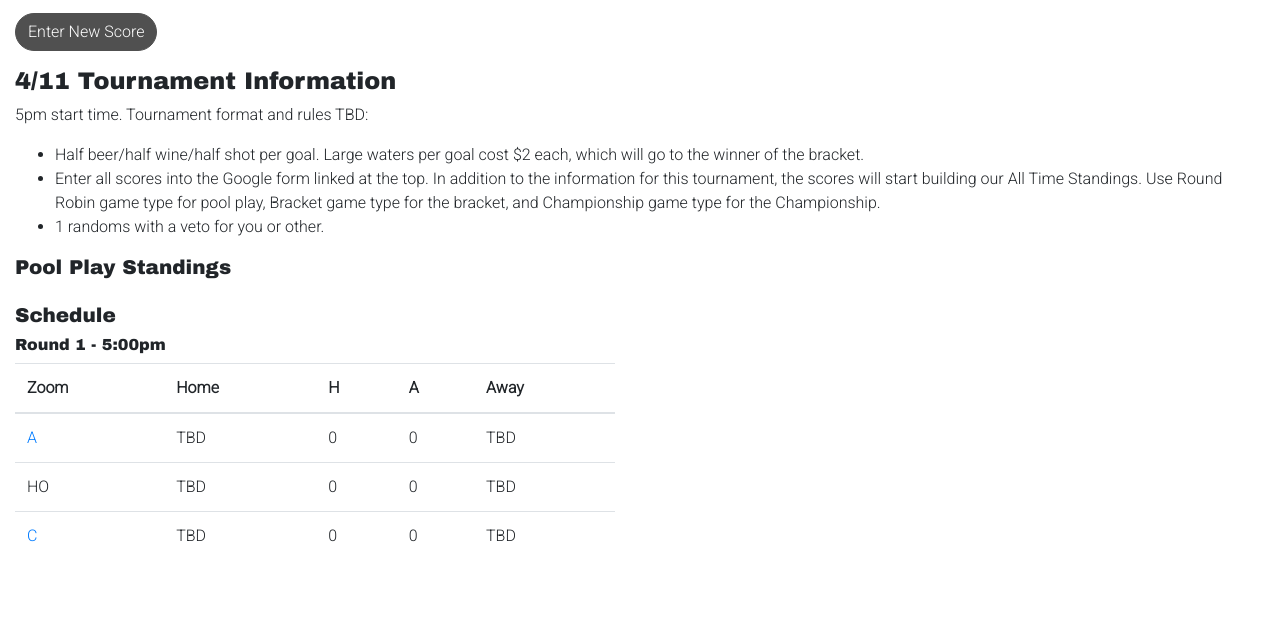
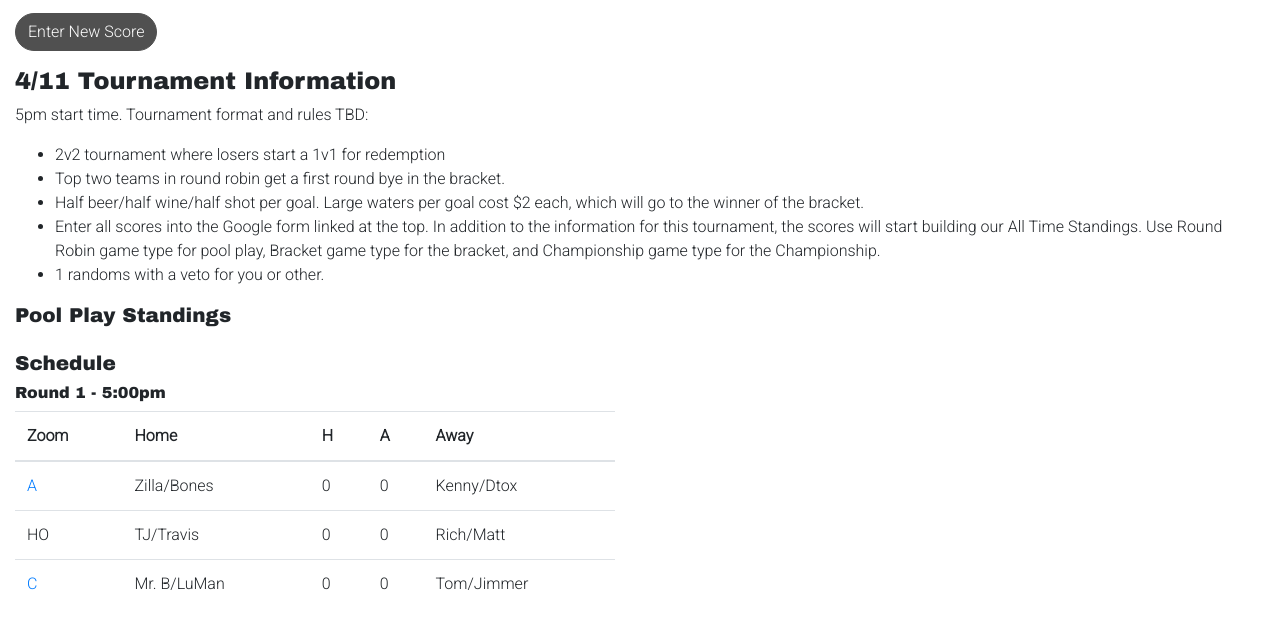
Before and after one commit to rmcarder/AMBFHL, a website: page index.html in a window 1280 px wide. Shown: the part 171-800 px from the top of the page. Drawn offline with nearby package versions, Linux system fonts and the light colour scheme; no server answers.

Commit message:
matchups

```diff
--- a/index.html
+++ b/index.html
@@ -124,6 +124,8 @@
         <h4>4/11 Tournament Information</h4>
         <p>5pm start time. Tournament format and rules TBD:</p>
         <ul>
+          <li>2v2 tournament where losers start a 1v1 for redemption</li>
+          <li>Top two teams in round robin get a first round bye in the bracket.</li>
           <li>Half beer/half wine/half shot per goal. Large waters per goal cost $2 each, which will go to the winner of the bracket.</li>
           <li>Enter all scores into the Google form linked at the top. In addition to the information for this tournament, the scores will start building our All Time Standings. Use Round Robin game type for pool play, Bracket game type for the bracket, and Championship game type for the Championship.</li>
           <li>1 randoms with a veto for you or other.</li>
@@ -155,28 +157,29 @@
     <tbody>
       <tr>
         <td><a href='https://wpfund.zoom.us/j/736355792'>A</a></td>
-        <td>TBD</td>
+        <td>Zilla/Bones</td>
         <td>0</td>
         <td>0</td>
-        <td>TBD</td>
+        <td>Kenny/Dtox</td>
 
       </tr>
       <tr>
    <td>HO</td>
-        <td>TBD</td>
+        <td>TJ/Travis</td>
         <td>0</td>
         <td>0</td>
-        <td>TBD</td>
+        <td>Rich/Matt</td>
 
       </tr>
       <tr>
      <td><a href='https://wpfund.zoom.us/j/719902903'>C</a></td>
-        <td>TBD</td>
+        <td>Mr. B/LuMan</td>
         <td>0</td>
         <td>0</td>
-        <td>TBD</td>
+        <td>Tom/Jimmer</td>
 
       </tr>
+
     </tbody>
   </table>
 </div>
```
